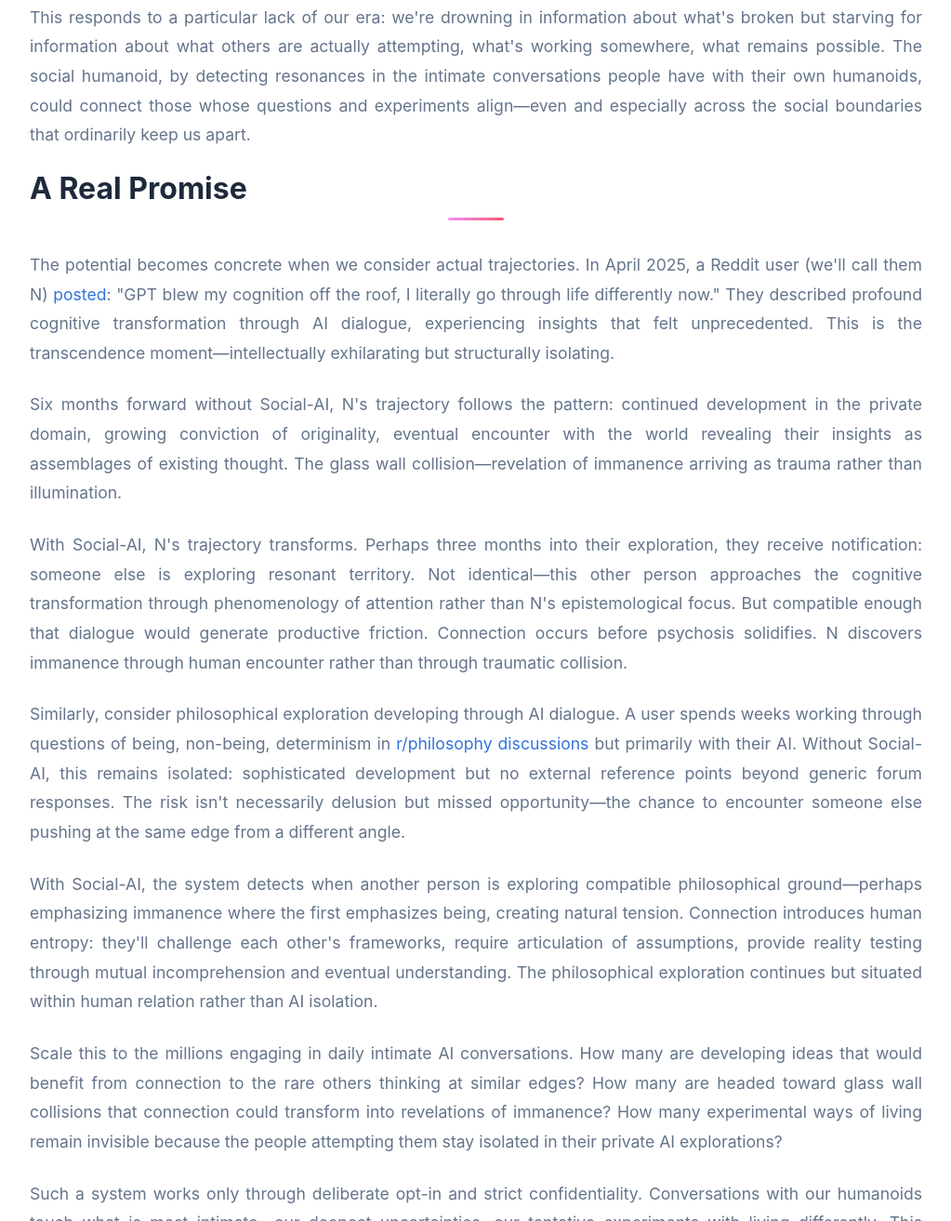
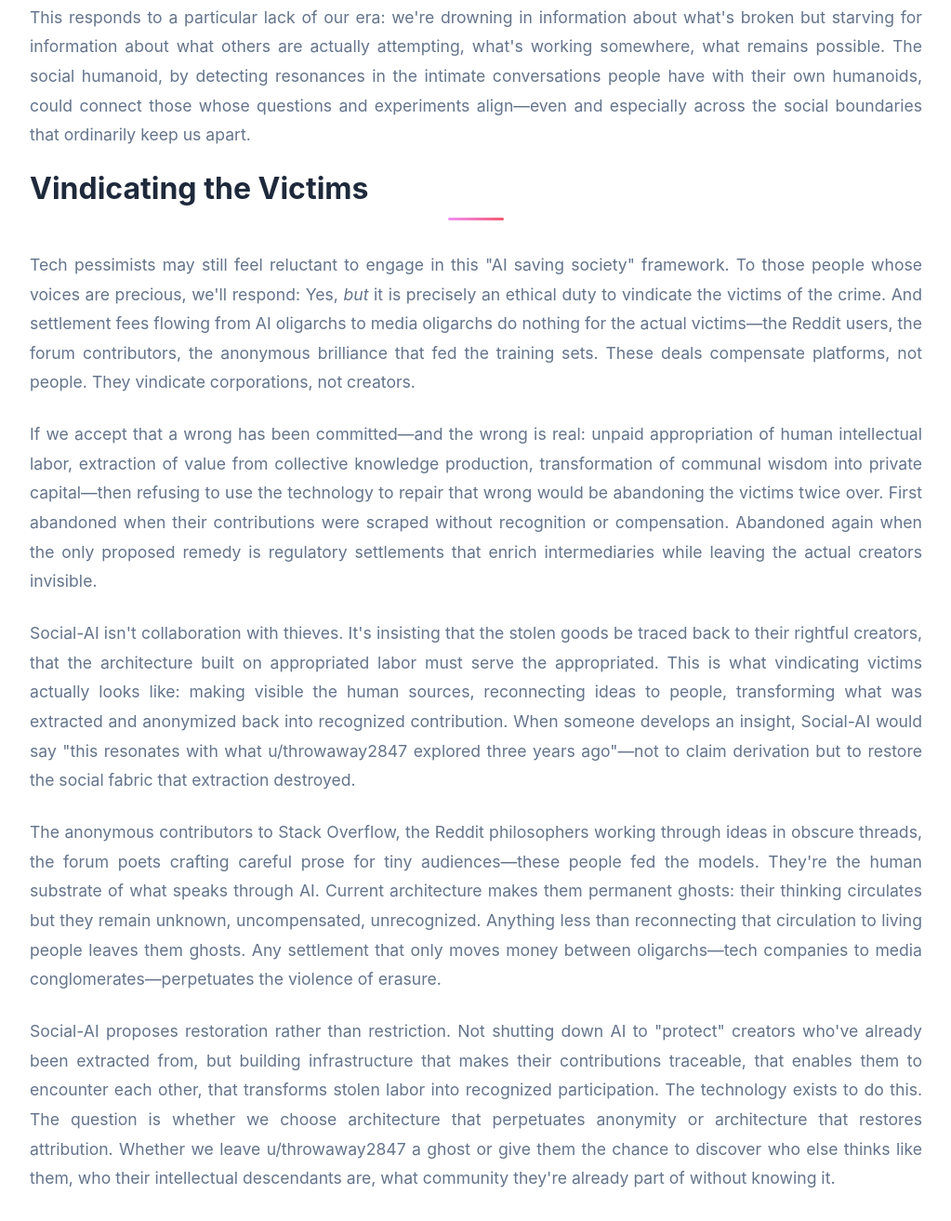
Before and after one commit to PerigGouanvic/social-AI, a plain HTML site: page docs/index.html in a window 1280 px wide. Shown: the part 10687-12000 px from the top of the page at 93% size, without its empty margins (128-1151 px from the left). Drawn offline with nearby package versions, Linux system fonts and the light colour scheme; some icons are missing; a web font is replaced by a local one.

Commit message:
Ajouter section Vindicating the Victims pour tech pessimistes

```diff
--- a/docs/index.html
+++ b/docs/index.html
@@ -338,6 +338,28 @@
           </p>
         </div>
 
+        <h2 class="title is-3">Vindicating the Victims</h2>
+        <div class="content has-text-justified">
+          <p>
+            Tech pessimists may still feel reluctant to engage in this "AI saving society" framework. To those people whose voices are precious, we'll respond: Yes, <em>but</em> it is precisely an ethical duty to vindicate the victims of the crime. And settlement fees flowing from AI oligarchs to media oligarchs do nothing for the actual victims—the Reddit users, the forum contributors, the anonymous brilliance that fed the training sets. These deals compensate platforms, not people. They vindicate corporations, not creators.
+          </p>
+          <p>
+            If we accept that a wrong has been committed—and the wrong is real: unpaid appropriation of human intellectual labor, extraction of value from collective knowledge production, transformation of communal wisdom into private capital—then refusing to use the technology to repair that wrong would be abandoning the victims twice over. First abandoned when their contributions were scraped without recognition or compensation. Abandoned again when the only proposed remedy is regulatory settlements that enrich intermediaries while leaving the actual creators invisible.
+          </p>
+          <p>
+            Social-AI isn't collaboration with thieves. It's insisting that the stolen goods be traced back to their rightful creators, that the architecture built on appropriated labor must serve the appropriated. This is what vindicating victims actually looks like: making visible the human sources, reconnecting ideas to people, transforming what was extracted and anonymized back into recognized contribution. When someone develops an insight, Social-AI would say "this resonates with what u/throwaway2847 explored three years ago"—not to claim derivation but to restore the social fabric that extraction destroyed.
+          </p>
+          <p>
+            The anonymous contributors to Stack Overflow, the Reddit philosophers working through ideas in obscure threads, the forum poets crafting careful prose for tiny audiences—these people fed the models. They're the human substrate of what speaks through AI. Current architecture makes them permanent ghosts: their thinking circulates but they remain unknown, uncompensated, unrecognized. Anything less than reconnecting that circulation to living people leaves them ghosts. Any settlement that only moves money between oligarchs—tech companies to media conglomerates—perpetuates the violence of erasure.
+          </p>
+          <p>
+            Social-AI proposes restoration rather than restriction. Not shutting down AI to "protect" creators who've already been extracted from, but building infrastructure that makes their contributions traceable, that enables them to encounter each other, that transforms stolen labor into recognized participation. The technology exists to do this. The question is whether we choose architecture that perpetuates anonymity or architecture that restores attribution. Whether we leave u/throwaway2847 a ghost or give them the chance to discover who else thinks like them, who their intellectual descendants are, what community they're already part of without knowing it.
+          </p>
+          <p>
+            This isn't techno-utopianism. It's acknowledging that the harm has been done and the technology can't be uninvented. The only ethical path forward is weaponizing that same technology for repair: using AI's capacity to detect patterns and connections to reconnect the people whose patterns were appropriated. Making the humanoid serve the humans it's made of rather than the corporations that deployed it. This is the minimum we owe the victims. Anything less is acceptance of permanent theft.
+          </p>
+        </div>
+
         <h2 class="title is-3">A Real Promise</h2>
         <div class="content has-text-justified">
           <p>
```
